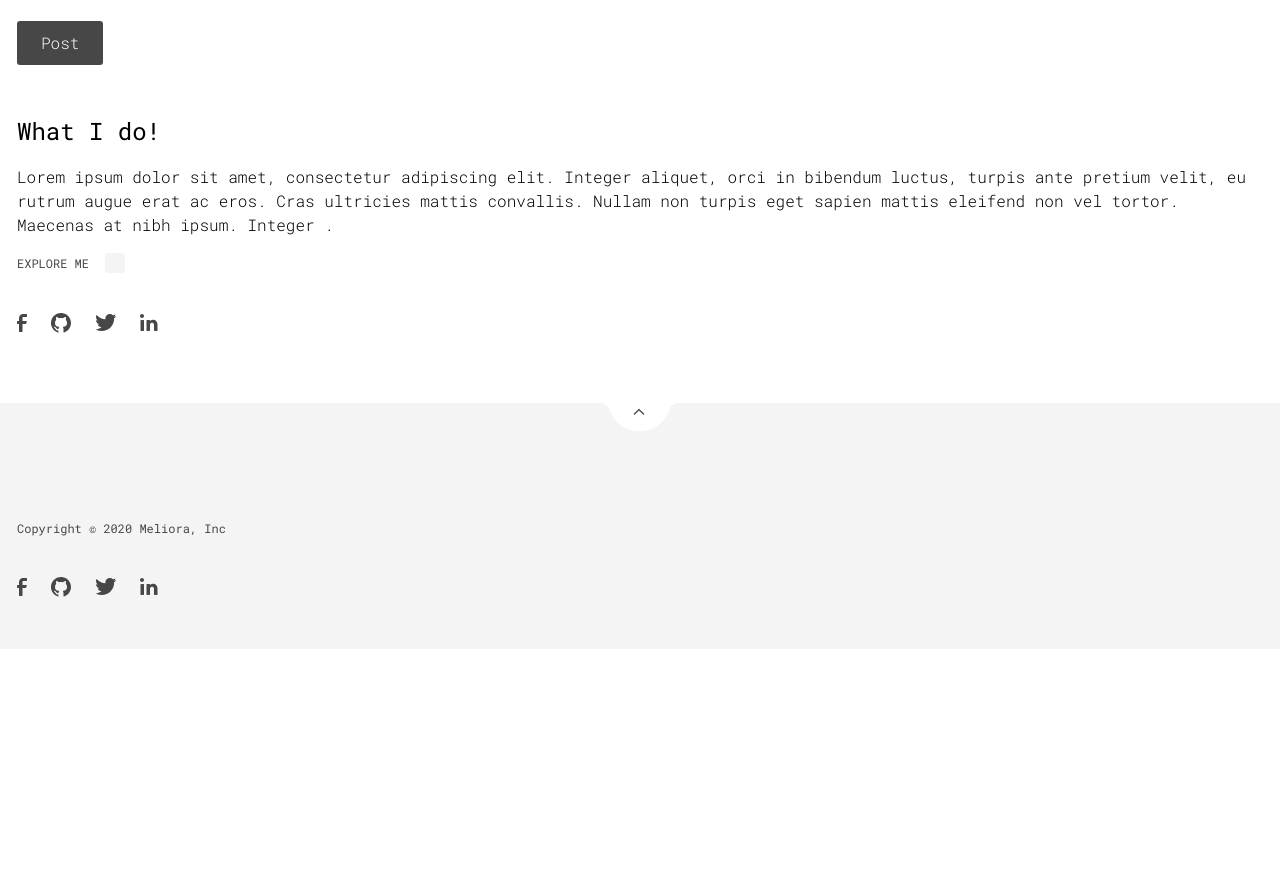
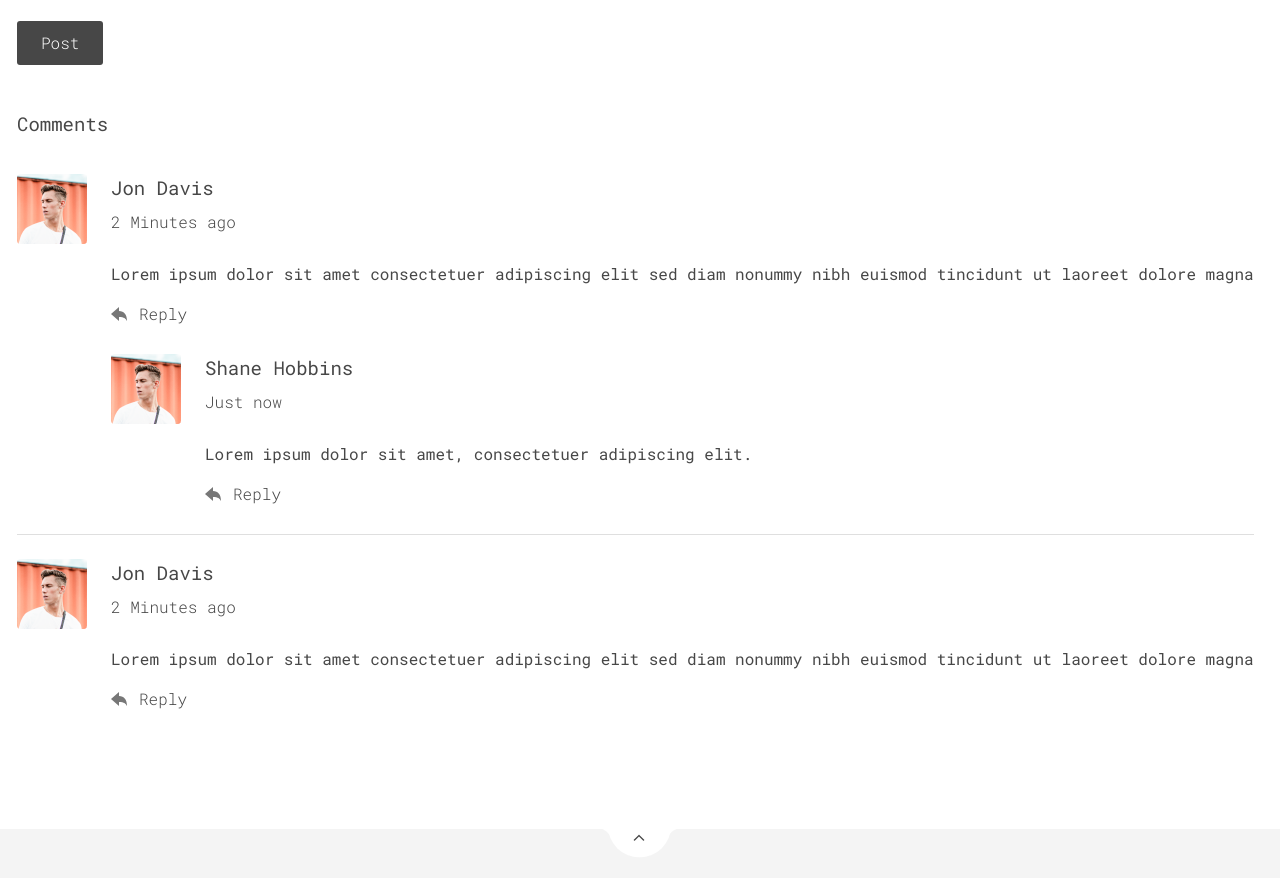
Before and after one commit to AlexZhaba/WebLabs, a website: page public/index.html in a window 1280 px wide. Shown: the part 2354-3232 px from the top of the page. Before the commit the page ends 3003 px from the top, so only its background shows below. Drawn offline with Linux system fonts and the light colour scheme.

Commit message:
added comments-list

```diff
--- a/public/index.html
+++ b/public/index.html
@@ -95,7 +95,7 @@
         </div>
       </article>
       <article class="comments">
-        <p class="heading-2">Add a Comment</p>
+        <h3 class="heading-2">Add a Comment</h3>
         <form class="comments__form form" method="POST">
           <div class="form__container">
             <label for="name" class="form__label">Name*</label>
@@ -123,39 +123,58 @@
             <button class="button">Post</button>
           </div>
         </form>
+        <article class="comments__list">
+          <h3 class="comments__title heading-2">Comments</h3>
+          <div class="comment">
+            <img src="assets/avatar_image.png" alt="comment__image" class="comment__avatar">
+            <div class="comment__container">
+              <div class="comment__top-info">
+                <span class="heading-2">Jon Davis</span>
+                <span class="body-2 comment__time">2 Minutes ago</span>
+              </div>
+              <p class="body-1 comment__content">
+                Lorem ipsum dolor sit amet consectetuer adipiscing elit sed diam nonummy nibh euismod tincidunt ut laoreet dolore magna
+              </p>
+              <div class="comment__reply">
+                <img src="assets/icons/reply_arrow.svg" alt="reply">
+                <span class="body-1">Reply</span>
+              </div>
+            </div>
+          </div>
+          <div class="comment comment--lvl2">
+            <img src="assets/avatar_image.png" alt="comment__image" class="comment__avatar">
+            <div class="comment__container">
+              <div class="comment__top-info">
+                <span class="heading-2">Shane Hobbins</span>
+                <span class="body-2 comment__time">Just now</span>
+              </div>
+              <p class="body-1 comment__content">
+                Lorem ipsum dolor sit amet, consectetuer adipiscing elit.
+              </p>
+              <div class="comment__reply">
+                <img src="assets/icons/reply_arrow.svg" alt="reply">
+                <span class="body-1">Reply</span>
+              </div>
+            </div>
+          </div>
+          <div class="comment">
+            <img src="assets/avatar_image.png" alt="comment__image" class="comment__avatar">
+            <div class="comment__container">
+              <div class="comment__top-info">
+                <span class="heading-2">Jon Davis</span>
+                <span class="body-2 comment__time">2 Minutes ago</span>
+              </div>
+              <p class="body-1 comment__content">
+                Lorem ipsum dolor sit amet consectetuer adipiscing elit sed diam nonummy nibh euismod tincidunt ut laoreet dolore magna
+              </p>
+              <div class="comment__reply">
+                <img src="assets/icons/reply_arrow.svg" alt="reply">
+                <span class="body-1">Reply</span>
+              </div>
+            </div>
+          </div>
+        </article>
       </article>
-      <aside class="sideinfo">
-        <p class="heading-1">What I do!</p>
-        <p class="body-2">
-          Lorem ipsum dolor sit amet, consectetur adipiscing elit. Integer aliquet, orci in bibendum luctus, turpis ante pretium velit, eu rutrum augue erat ac eros. Cras ultricies mattis convallis. Nullam non turpis eget sapien mattis eleifend non vel tortor. Maecenas at nibh ipsum. Integer .
-        </p>
-        <div class="sideinfo__explore">
-          <p class="small-text">
-            EXPLORE ME
-          </p>
-          <div class="sideinfo__button">
-            <object data="assets/icons/arrow.svg" type="image/svg+xml">
-            </object>
-          </div>
-        </div>
-        <div class="sideinfo__share list">
-          <a href="#">
-            <img src="assets/icons/facebook.svg" />
-          </a>
-          <a href="#">
-            <object data="assets/icons/github.svg" type="image/svg+xml">
-            </object>
-          </a>
-          <a href="#">
-            <object data="assets/icons/twitter.svg" type="image/svg+xml">
-            </object>
-          </a>
-          <a href="#">
-            <object data="assets/icons/linkedin.svg" type="image/svg+xml">
-            </object>
-          </a>
-        </div>
-      </aside>
     </main>
     <footer class="footer">
       <p class="small-text">Copyright © 2020 Meliora, Inc</p>
--- a/src/sass/base/typography.scss
+++ b/src/sass/base/typography.scss
@@ -11,6 +11,10 @@
 
 .body-2 {
   @include helpers.use-font("BODY_2");
+}
+
+.body-1 {
+  @include helpers.use-font("BODY_1");
 }
 
 .small-text {
--- /dev/null
+++ b/src/sass/components/_comment.scss
@@ -0,0 +1,32 @@
+@use "../helpers" as *;
+
+.comment {
+  @include use-flex($gap: $COMMENT_COLUMN_GAP, $alIt: flex-start);
+
+  &__container {
+    @include use-flex($dir: column, $alIt: flex-start, $gap: 8px);
+  }
+
+  &__content {
+    margin-top: 16px;
+    font-weight: 400;
+    overflow-wrap: anywhere;
+  }
+
+  &__top-info {
+    @include use-flex($dir: column, $alIt: flex-start, $gap: 8px);
+  }
+
+  &__avatar {
+    width: $AVATAR_SIZE;
+    height: $AVATAR_SIZE;
+  }
+
+  &__reply {
+    @include use-flex($gap: 12px);
+  }
+
+  &--lvl2 {
+    margin-left: $COMMENT_COLUMN_GAP + $AVATAR_SIZE;
+  }
+}
--- a/src/sass/components/_comments.scss
+++ b/src/sass/components/_comments.scss
@@ -1,4 +1,5 @@
 @use "../theme" as *;
+@use "../helpers";
 
 .comments {
   margin: 48px 0;
@@ -10,4 +11,26 @@
     margin-top: 40px;
     row-gap: 24px;
   }
+
+  &__title {
+    margin-bottom: 12px;
+  }
+
+  &__list {
+    @include helpers.use-flex($gap: 24px, $alIt: flex-start, $dir: column);
+  }
+
+  .comment {
+    &:not(:first-of-type) {
+      padding-top: 24px;
+      border-top: 1px solid $NEUTRAL_COLOR_GREY;
+    }
+  }
+
+  .comment--lvl2 {
+    &:not(:first-of-type) {
+      padding-top: 0px;
+      border-top: 0;
+    }
+  }
 }
--- a/src/sass/components/_form.scss
+++ b/src/sass/components/_form.scss
@@ -1,6 +1,8 @@
 @use "../helpers";
 
 .form {
+  padding-bottom: 45px;
+
   &__label {
     @include helpers.use-font("BODY_1");
   }
--- a/src/sass/components/_index.scss
+++ b/src/sass/components/_index.scss
@@ -3,3 +3,4 @@
 @forward "comments";
 @forward "form";
 @forward "article";
+@forward "comment";
--- a/src/sass/helpers/_variables.scss
+++ b/src/sass/helpers/_variables.scss
@@ -10,3 +10,6 @@ $LOGO_SIZE: 150px;
 $SIDE_PADDINGS: (
   "tiny": 17px,
 );
+
+$AVATAR_SIZE: 70px;
+$COMMENT_COLUMN_GAP: 24px;
```
Also changed, not shown: src/index.html (+52 -1 lines), public/assets/avatar_image.png (added), public/assets/icons/reply_arrow.svg (added), public/css/base/typography.css, public/css/index.css.
